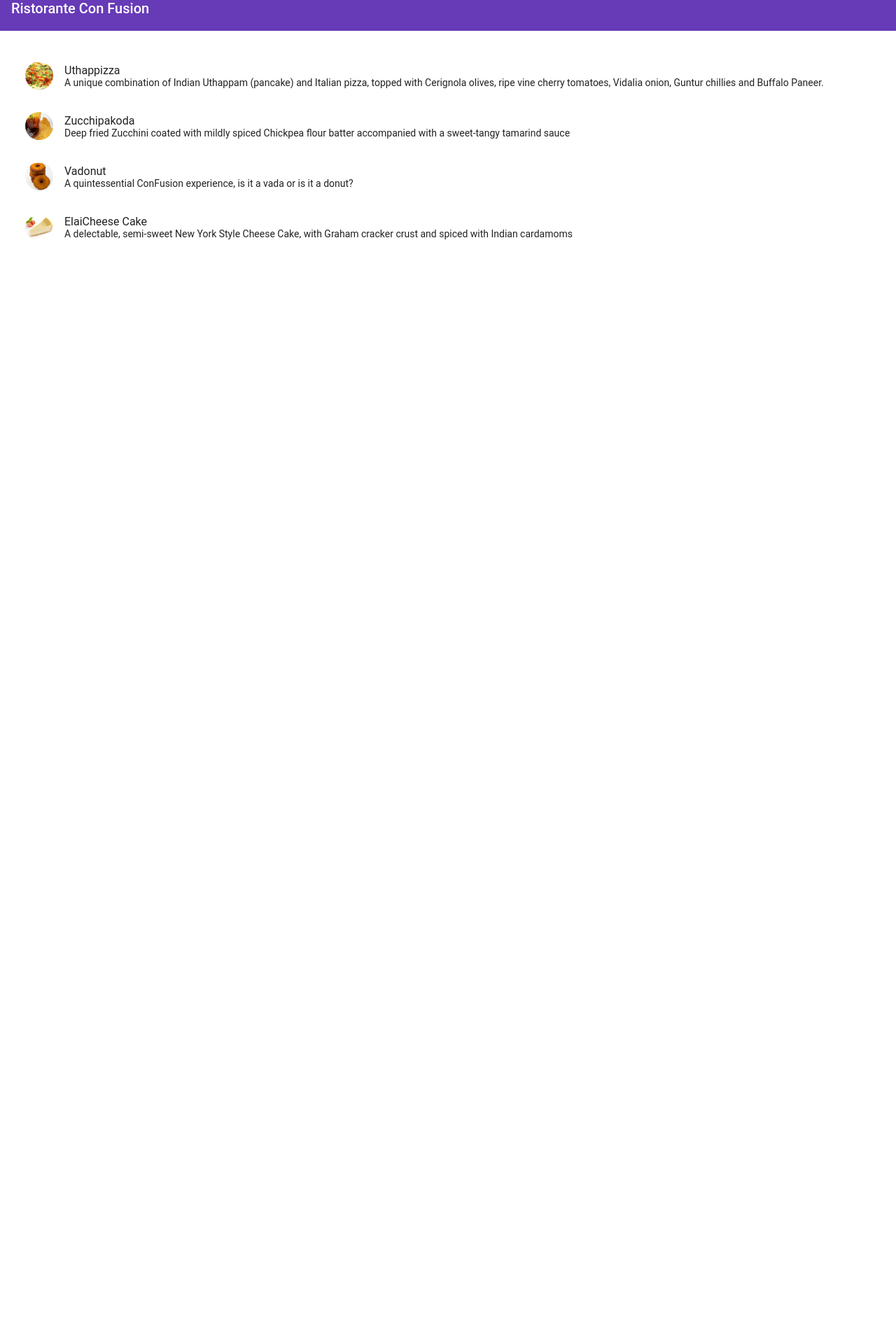
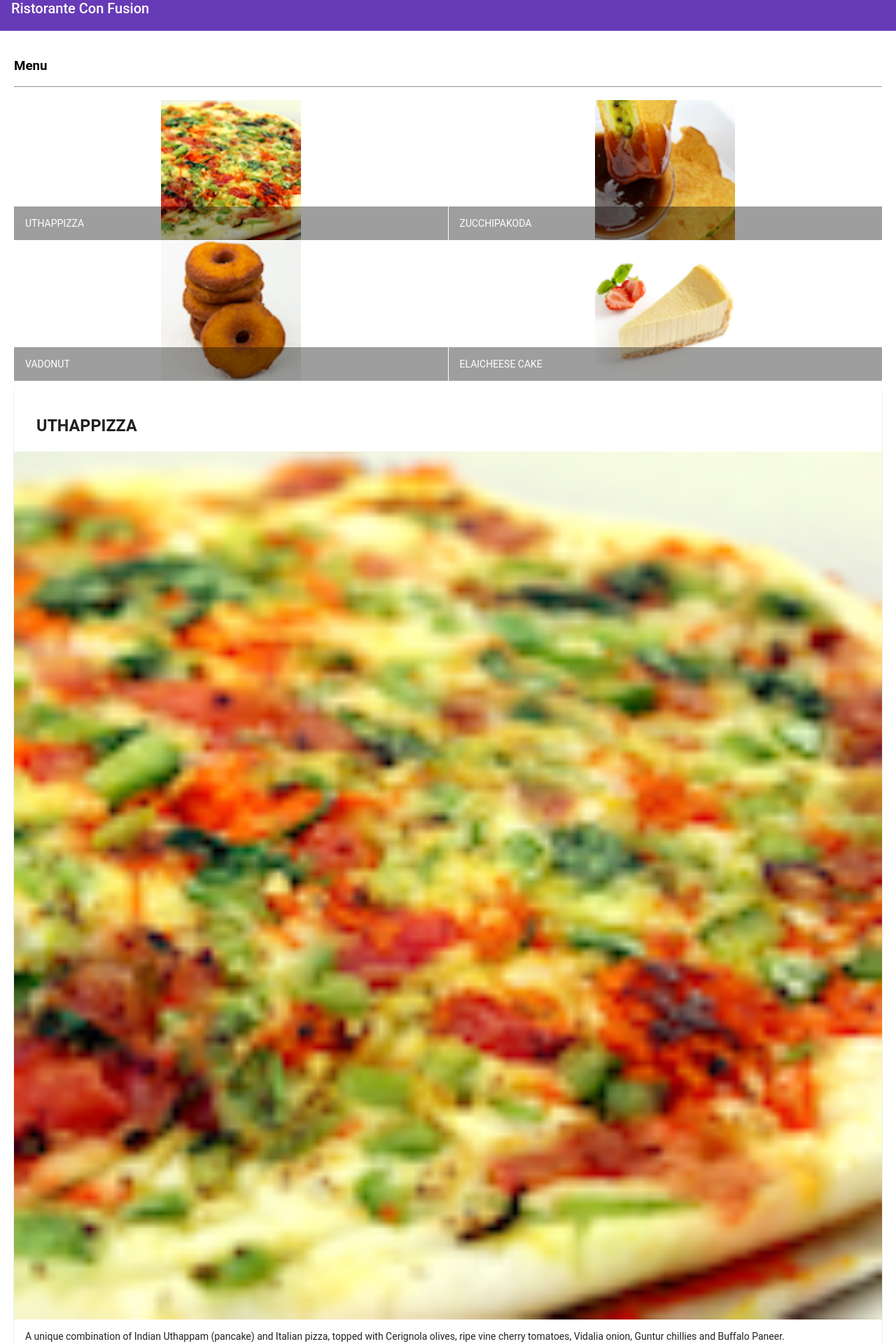
Before and after one commit to maitreyeepaliwal/Coursera-Front-End-JavaScript-Frameworks-Angular, an Angular app: page / in a window 1280 px wide. Shown: the part 20-1940 px from the top of the page at 70% size. Before the commit the page ends 800 px from the top, so only its background shows below. Built offline with nearby package versions, Linux system fonts and the light colour scheme.

Commit message:
'Components2'

```diff
--- a/src/app/menu/menu.component.html
+++ b/src/app/menu/menu.component.html
@@ -1,6 +1,43 @@
 <div class="container"
      fxLayout="column"
      fxLayoutGap="10px">
+
+     <div fxFlex>
+        <div>
+          <h3>Menu</h3>
+          <hr>
+        </div>
+      </div>
+
+      <div fxFlex>
+        <mat-grid-list cols="2" rowHeight="200px">
+          <mat-grid-tile *ngFor="let dish of dishes">
+            <img height="200px" src={{dish.image}} alt={{dish.name}}>
+            <mat-grid-tile-footer>
+              <h1>{{dish.name | uppercase}}</h1>
+            </mat-grid-tile-footer>
+          </mat-grid-tile>
+        </mat-grid-list>
+      </div>
+
+      <div fxFlex *ngIf="selectedDish">
+        <mat-card>
+          <mat-card-header>
+            <mat-card-title>
+              <h3>{{selectedDish.name | uppercase}}</h3>
+            </mat-card-title>
+          </mat-card-header>
+          <img mat-card-image src={{selectedDish.image}} alt={{selectedDish.name}}>
+          <mat-card-content>
+            <p>{{selectedDish.description}}
+            </p>
+          </mat-card-content>
+          <mat-card-actions>
+            <button mat-button>LIKE</button>
+            <button mat-button>SHARE</button>
+          </mat-card-actions>
+        </mat-card>
+      </div>
 
   <mat-list fxFlex>
     <mat-list-item *ngFor="let dish of dishes">
--- a/src/app/menu/menu.component.ts
+++ b/src/app/menu/menu.component.ts
@@ -1,13 +1,7 @@
 import { Component, OnInit } from '@angular/core';
 import { Dish } from '../shared/dish';
 
-@Component({
-  selector: 'app-menu',
-  templateUrl: './menu.component.html',
-  styleUrls: ['./menu.component.scss']
-})
-export class MenuComponent implements OnInit {
-  dishes: Dish[] = [
+const DISHES: Dish[] = [
   {
     id: '0',
     name: 'Uthappizza',
@@ -51,6 +45,16 @@
   }
   ];
 
+@Component({
+  selector: 'app-menu',
+  templateUrl: './menu.component.html',
+  styleUrls: ['./menu.component.scss']
+})
+export class MenuComponent implements OnInit {
+  dishes = DISHES;
+
+  selectedDish = DISHES[0];
+
   constructor() { }
 
   ngOnInit(): void {
```
Also changed, not shown: src/app/app.module.ts (+7 -0 lines). Lines whose indentation alone changed are shown as unchanged.
